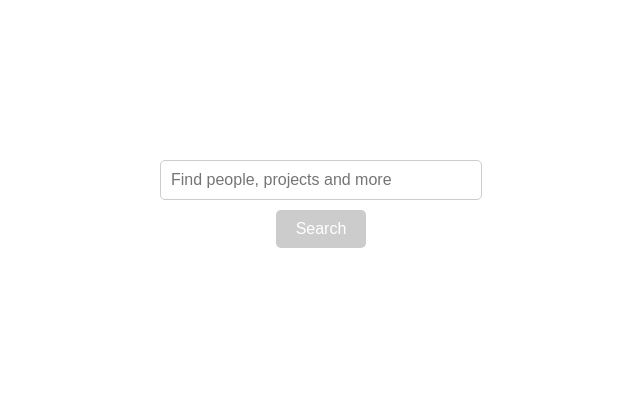
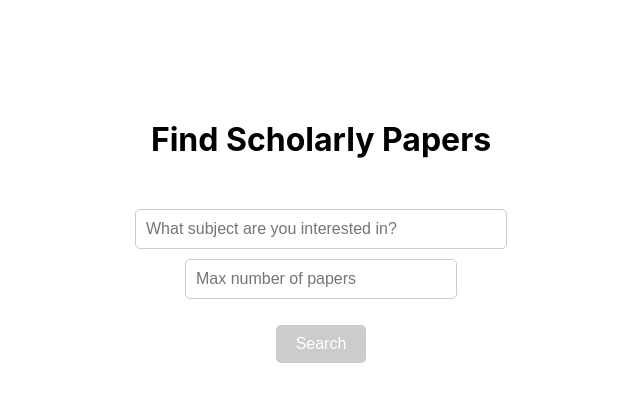
Before and after one commit to vvictorious/cypris-app, a React (Create React App) app: page / in a window 1280 px wide. Shown: the top 402 px of the page, without its empty margins (319-959 px from the left). Built offline with nearby package versions, Linux system fonts and the light colour scheme.

Commit message:
added secondary input

```diff
--- a/src/App.js
+++ b/src/App.js
@@ -49,6 +49,7 @@ function App() {
 
   return (
     <div className="App">
+      <h1 className='title'>Find Scholarly Papers</h1>
       <Search input={input} setInput={setInput} fetchData={fetchData} />
     </div>
   );
--- a/src/components/Search.js
+++ b/src/components/Search.js
@@ -5,6 +5,12 @@ const Search = ({ input, setInput, fetchData }) => {
     e.preventDefault();
     fetchData();
   };
+
+  const handleSecondaryInputChange = (e) => {
+    // Implement any logic for handling changes in the secondary input
+    console.log("Secondary input value:", e.target.value);
+  };
+
   return (
     <div className="search-container">
       <form action="/search" method="GET">
@@ -15,7 +21,13 @@ const Search = ({ input, setInput, fetchData }) => {
           id="search-input"
           name="search input"
           className="search-input"
-          placeholder="Find people, projects and more"
+          placeholder="What subject are you interested in?"
+        />
+        <input
+          type="number"
+          onChange={handleSecondaryInputChange}
+          className="secondary-input"
+          placeholder="Max number of papers"
         />
         <button
           onClick={handleSearchClick}
--- a/src/main.scss
+++ b/src/main.scss
@@ -10,4 +10,9 @@ body {
     sans-serif;
   -webkit-font-smoothing: antialiased;
   -moz-osx-font-smoothing: grayscale;
+
+  .title {
+    text-align: center;
+    margin-top: 15vh;
+  }
 }
--- a/src/sylesheets/search.scss
+++ b/src/sylesheets/search.scss
@@ -1,5 +1,5 @@
 .search-container {
-  margin-top: 20vh;
+  margin-top: 50px;
   text-align: center;
 
   form {
@@ -9,7 +9,16 @@
 
     .search-input {
       padding: 10px;
-      width: 300px;
+      width: 350px;
+      border: 1px solid #ccc;
+      border-radius: 5px;
+      font-size: 16px;
+      margin-bottom: 10px;
+    }
+
+    .secondary-input {
+      padding: 10px;
+      width: 250px; /* Adjust width as needed */
       border: 1px solid #ccc;
       border-radius: 5px;
       font-size: 16px;
@@ -24,6 +33,7 @@
       border-radius: 5px;
       cursor: pointer;
       font-size: 16px;
+			margin-top: 16px;
       &:disabled {
         background-color: #ccc;
         cursor: not-allowed;
```
